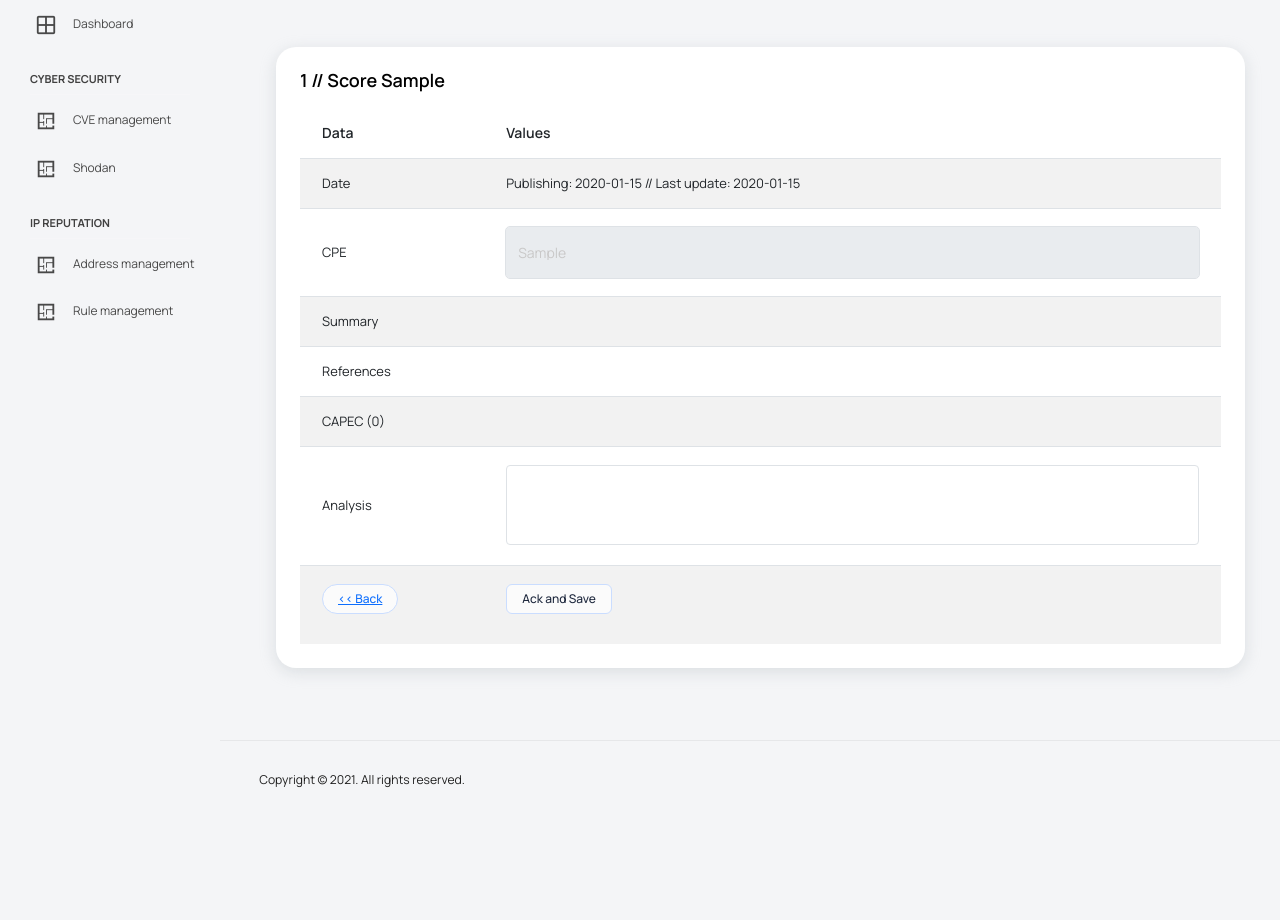
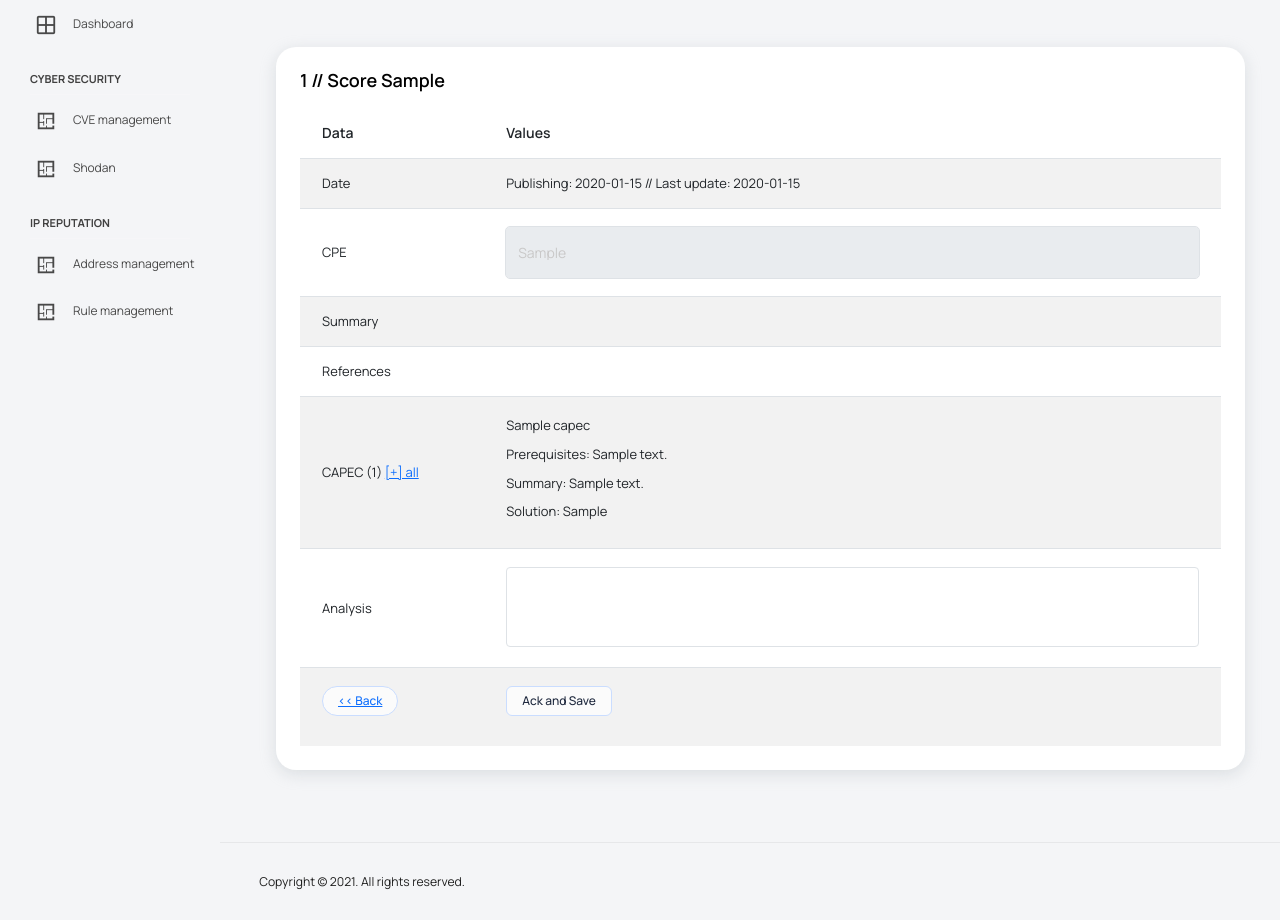
Before and after one commit to roccosicilia/indeep-core, a PHP site: page /cve_detail.php?mode=view&id=1&capec=all in a window 1280 px wide. Shown: the part 98-1018 px from the top of the page. Before the commit the page ends 886 px from the top, so only its background shows below. Run offline with PHP 8.4, Linux system fonts and the light colour scheme; the visitor is signed in with stand-in values (Sample User, id 1); tables that the repository leaves empty or names only in its code hold one stand-in row (values such as "Sample post"); data that the repository does not hold is empty; some libraries are stand-ins or nearby versions.

Commit message:
fix capec query

```diff
--- a/admin-gui/cve_detail.php
+++ b/admin-gui/cve_detail.php
@@ -104,11 +104,11 @@ switch ($mode)
         echo "</td>\n";
         echo "</tr>\n";
 
-        $sql_capec = "SELECT * FROM `cve_capec` WHERE `cve_id` = '' ORDER BY `id`";
+        $sql_capec = "SELECT * FROM `cve_capec` WHERE `cve_id` = '" . $cveid . "' ORDER BY `id`";
         $res_capec = mysqli_query($dbconn, $sql_capec);
         $num_capec = mysqli_num_rows($res_capec);
 
-        if ($num_capec > 0) { $view_capec = '<a href=\"cve_detail.php?mode=view&id=$cveid&capec=all\">[+] all</a>'; }
+        if ($num_capec > 0) { $view_capec = "<a href=\"cve_detail.php?mode=view&id=$cveid&capec=all\">[+] all</a>"; }
 
         echo "<tr>\n";
         echo "<td style=\"width: 20%\"> CAPEC ($num_capec) $view_capec </td>\n";
```
